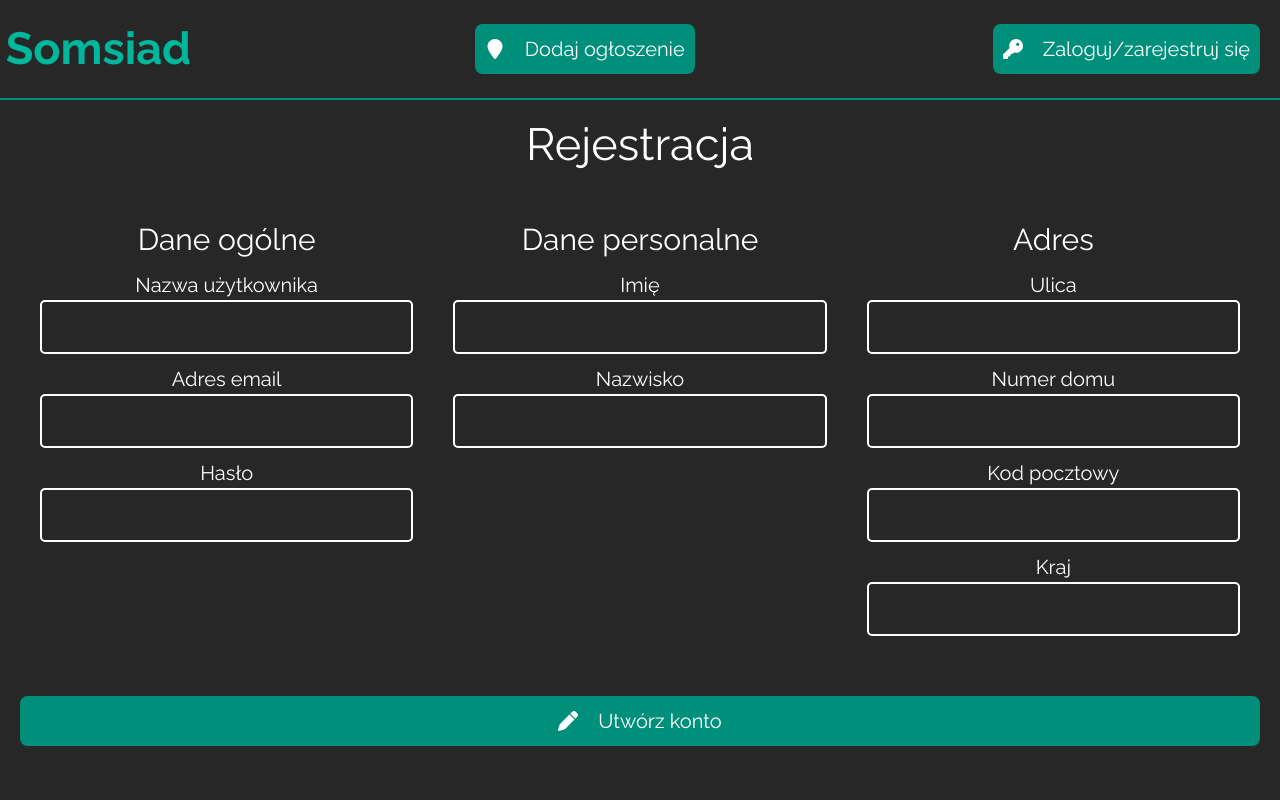
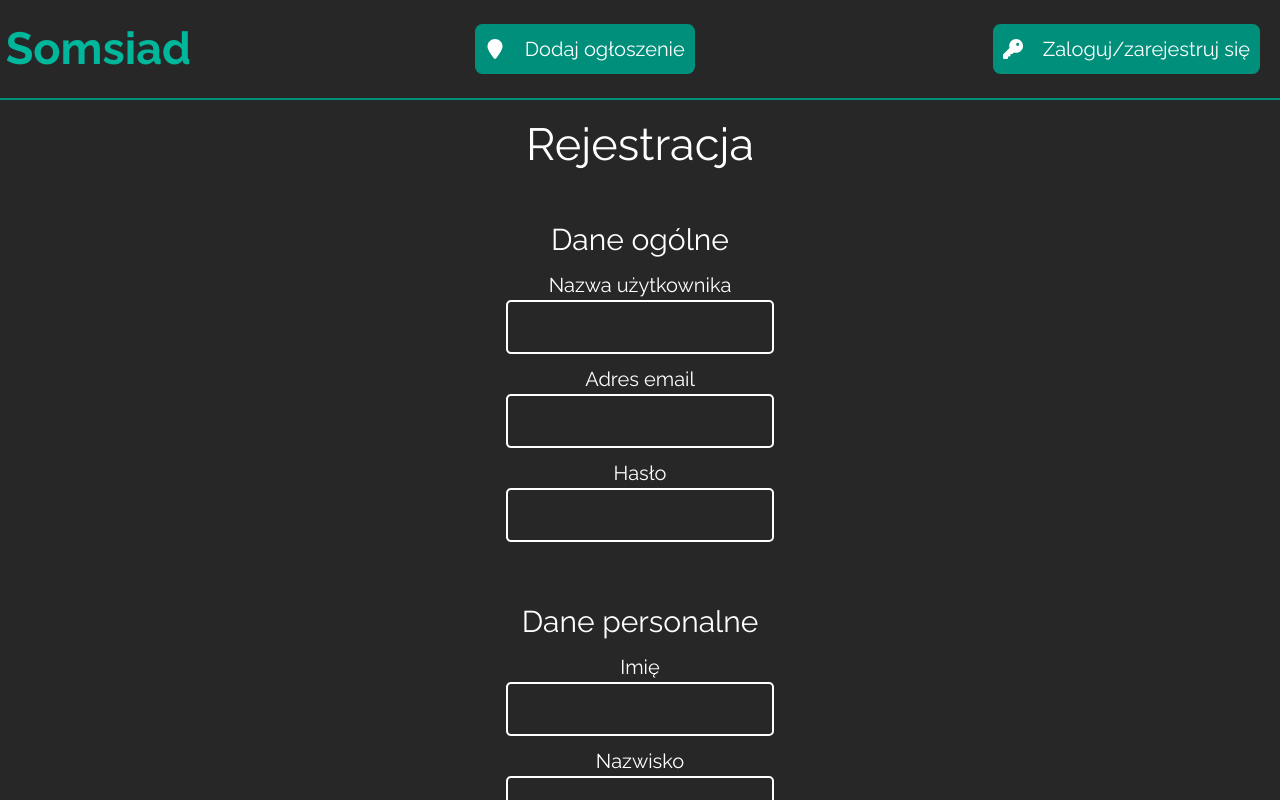
Before and after one commit to cosiedzieje-app/frontend, a Vue app: page /account/register in a window 1280 px wide. Built offline with nearby package versions, Linux system fonts and the light colour scheme.

Commit message:
Change register page layout

```diff
--- a/src/views/account/AccountRegisterView.vue
+++ b/src/views/account/AccountRegisterView.vue
@@ -5,10 +5,10 @@
         class="w-full text-center text-white text-4xl"
       >Rejestracja</h1>
       <div
-        class="w-full flex flex-col md:flex-row md:flex-[1_1_33.33%]"
+        class="flex flex-col items-center w-max"
       >
         <div
-          class="mt-10 md:mx-4 w-full"
+          class="mt-10"
         >
           <h2
             class="w-full text-center text-white text-2xl"
@@ -36,7 +36,7 @@
           />
         </div>
         <div
-          class="mt-10 md:mx-4 w-full"
+          class="mt-10"
         >
           <h2
             class="w-full text-center text-white text-2xl"
@@ -57,7 +57,7 @@
           />
         </div>
         <div
-          class="mt-10 md:mx-4 w-full"
+          class="mt-10"
         >
           <h2
             class="w-full text-center text-white text-2xl"
@@ -89,8 +89,8 @@
             autocomplete="country-name"
           />
         </div>
+        <CustomButton class="mt-10 w-full" :props="buttonProps" />
       </div>
-      <CustomButton class="mt-10 w-full" :props="buttonProps" />
       <div
         class="mt-10 text-center text-white flex flex-col items-center"
       >
```
